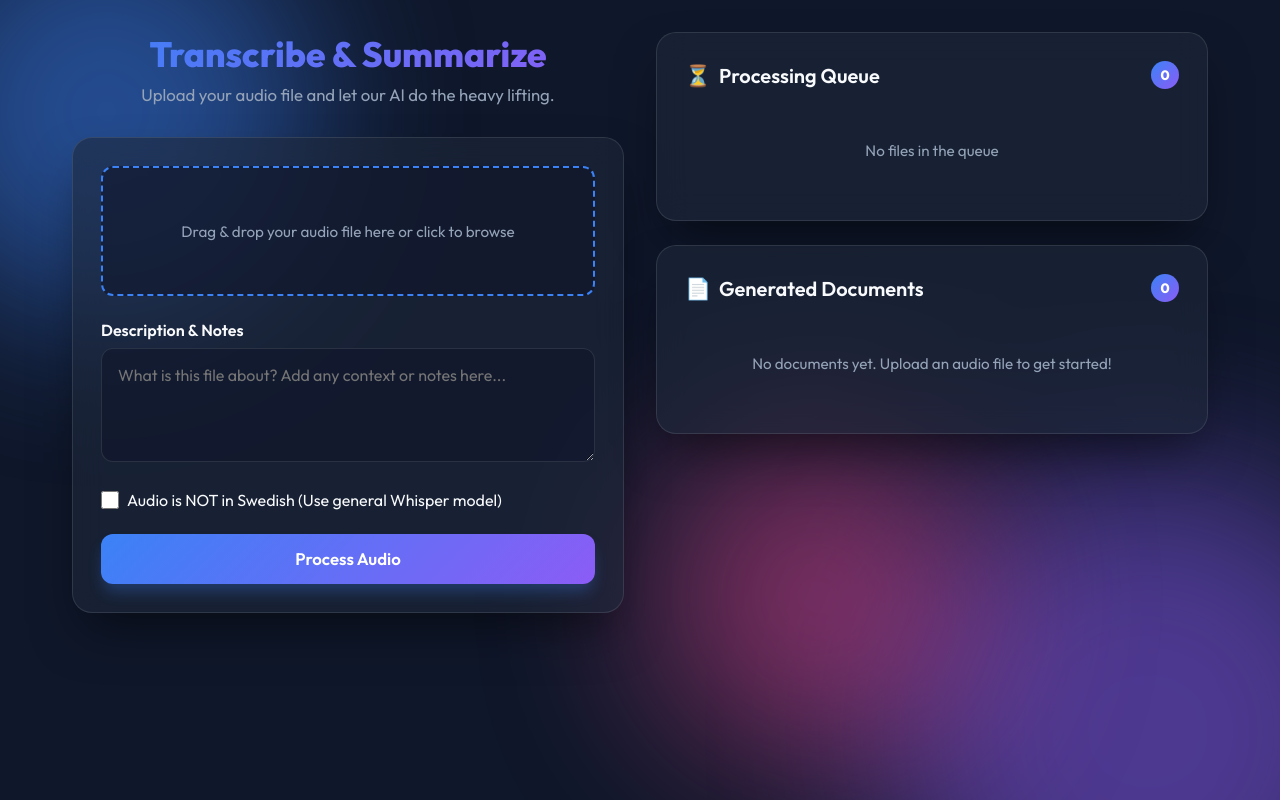
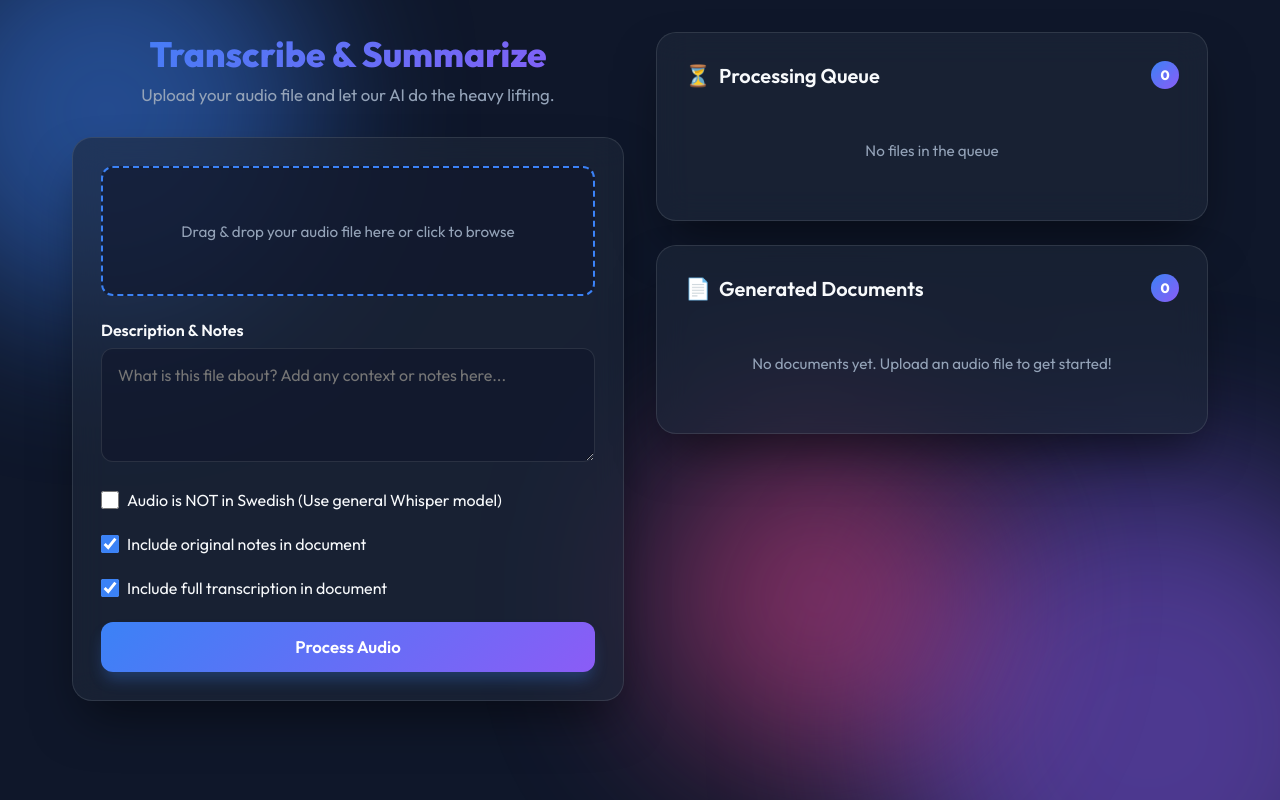
Before and after one commit to anton264/transcribe, a Flask app: page / in a window 1280 px wide. Run offline with Flask 3, Linux system fonts and the light colour scheme; data that the repository does not hold is empty.

Commit message:
feat: add Docker support and optional inclusion of notes and transcription in generated documents

```diff
--- a/app.py
+++ b/app.py
@@ -76,7 +76,7 @@ def _scan_output_files():
     return files
 
 
-def process_file_in_background(task_id, file_path, notes, not_swedish):
+def process_file_in_background(task_id, file_path, notes, not_swedish, include_notes=True, include_transcription=True):
     try:
         # Check cancellation before each step
         if tasks[task_id].get('cancelled'):
@@ -143,15 +143,21 @@ def process_file_in_background(task_id, file_path, notes, not_swedish):
         tasks[task_id]['status'] = 'Generating documents...'
 
         # Combine transcript and summary in the md file
-        final_content = (
-            f"{summary_text}\n\n"
-            "---\n"
-            "# Original Notes\n\n"
-            f"{notes}\n\n"
-            "---\n"
-            "# Full Transcription\n\n"
-            f"{transcription_text}\n"
-        )
+        final_content = f"{summary_text}\n\n"
+
+        if include_notes and notes.strip():
+            final_content += (
+                "---\n"
+                "# Original Notes\n\n"
+                f"{notes}\n\n"
+            )
+
+        if include_transcription:
+            final_content += (
+                "---\n"
+                "# Full Transcription\n\n"
+                f"{transcription_text}\n"
+            )
 
         with open(md_path, 'w', encoding='utf-8') as f:
             f.write(final_content)
@@ -189,7 +195,9 @@ def upload_file():
         return jsonify({'error': 'No selected file'}), 400
 
     notes = request.form.get('notes', '')
-    not_swedish = request.form.get('not_swedish') == 'true'
+    not_swedish = 'not_swedish' in request.form
+    include_notes = 'include_notes' in request.form
+    include_transcription = 'include_transcription' in request.form
 
     task_id = str(uuid.uuid4())
     original_filename = file.filename
@@ -211,7 +219,7 @@ def upload_file():
     # Start background thread
     thread = threading.Thread(
         target=process_file_in_background,
-        args=(task_id, file_path, notes, not_swedish)
+        args=(task_id, file_path, notes, not_swedish, include_notes, include_transcription)
     )
     thread.start()
 
@@ -333,4 +341,4 @@ def download_pdf(task_id):
 
 
 if __name__ == '__main__':
-    app.run(debug=True, port=5001)
+    app.run(debug=True, host='0.0.0.0', port=5001)
--- a/templates/index.html
+++ b/templates/index.html
@@ -40,6 +40,16 @@
                     <div class="form-group checkbox-group">
                         <input type="checkbox" id="not_swedish" name="not_swedish">
                         <label for="not_swedish">Audio is NOT in Swedish (Use general Whisper model)</label>
+                    </div>
+
+                    <div class="form-group checkbox-group">
+                        <input type="checkbox" id="include_notes" name="include_notes" checked>
+                        <label for="include_notes">Include original notes in document</label>
+                    </div>
+
+                    <div class="form-group checkbox-group">
+                        <input type="checkbox" id="include_transcription" name="include_transcription" checked>
+                        <label for="include_transcription">Include full transcription in document</label>
                     </div>
 
                     <button type="submit" class="btn primary-btn" id="submit-btn">
```
Also changed, not shown: README.md, 2 other files.
